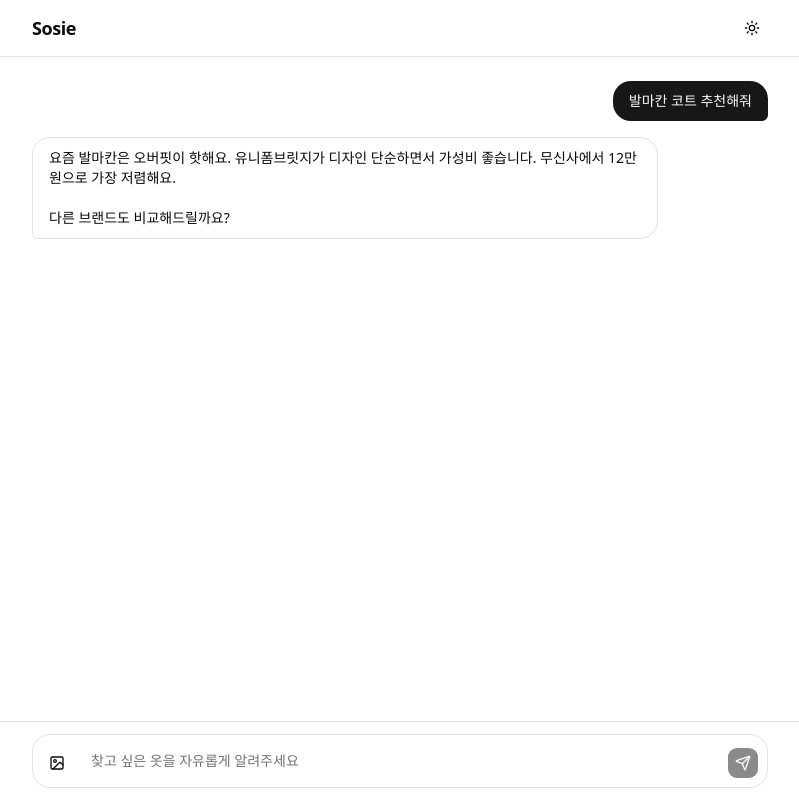
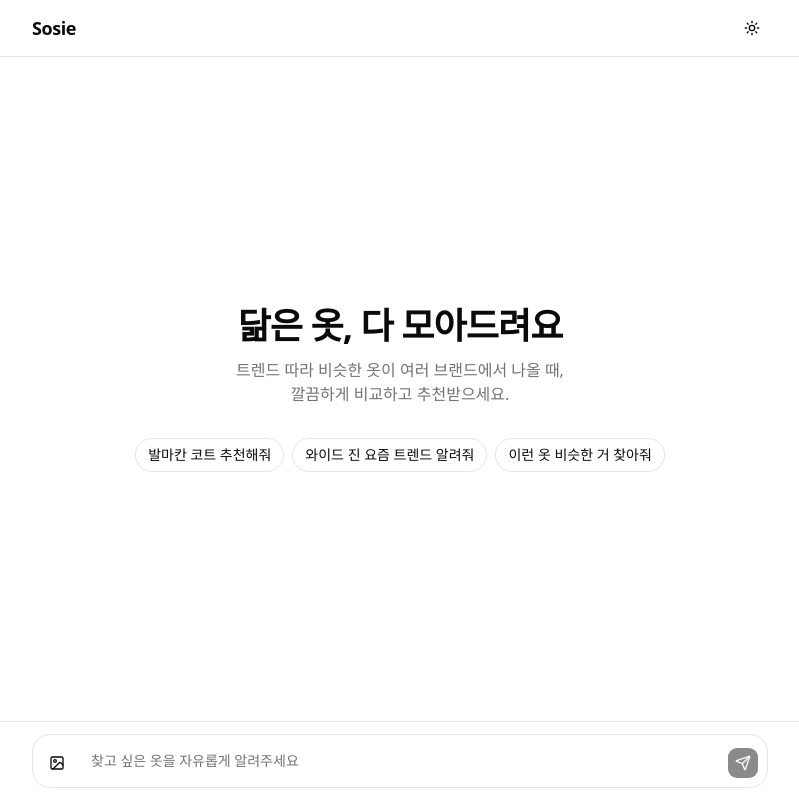
Before and after one commit to Mirrer1/sosie, a Next.js app: page / in a window 1280 px wide. Shown: the whole page, without its empty margins (240-1039 px from the left). Built offline with nearby package versions, Linux system fonts and the light colour scheme; a web font is replaced by a local one.

Commit message:
feat: Gemini API 연동

```diff
--- a/package.json
+++ b/package.json
@@ -28,6 +28,8 @@
     "react": "19.2.4",
     "react-dom": "19.2.4",
     "react-hook-form": "^7.78.0",
+    "react-markdown": "^10.1.0",
+    "remark-gfm": "^4.0.1",
     "shadcn": "^4.11.0",
     "sonner": "^2.0.7",
     "tailwind-merge": "^3.6.0",
--- /dev/null
+++ b/src/app/_components/ChatRoot.tsx
@@ -0,0 +1,58 @@
+'use client'
+
+import { useChat } from '@ai-sdk/react'
+import { useEffect, useRef, useState } from 'react'
+
+import ChatComposer from '@/components/ChatComposer'
+import ChatMessage from '@/components/ChatMessage'
+import ChatWelcome from '@/components/ChatWelcome'
+
+const ChatRoot = () => {
+  const { messages, sendMessage, status } = useChat()
+  const [input, setInput] = useState('')
+  const messagesEndRef = useRef<HTMLDivElement>(null)
+
+  const isLoading = status === 'streaming' || status === 'submitted'
+
+  const handleSubmit = () => {
+    if (!input.trim() || isLoading) return
+    sendMessage({ text: input })
+    setInput('')
+  }
+
+  useEffect(() => {
+    messagesEndRef.current?.scrollIntoView({ behavior: 'instant', block: 'end' })
+  }, [messages])
+
+  return (
+    <main className="flex min-h-0 flex-1 flex-col">
+      <div className="flex min-h-0 flex-1 flex-col overflow-auto">
+        {messages.length === 0 ? (
+          <ChatWelcome />
+        ) : (
+          <div className="mx-auto w-full max-w-3xl space-y-4 px-4 pt-6 pb-10">
+            {messages.map((msg) => (
+              <ChatMessage
+                key={msg.id}
+                role={msg.role === 'assistant' ? 'assistant' : 'user'}
+                content={msg.parts
+                  .filter((p) => p.type === 'text')
+                  .map((p) => p.text)
+                  .join('')}
+              />
+            ))}
+            <div ref={messagesEndRef} />
+          </div>
+        )}
+      </div>
+      <ChatComposer
+        value={input}
+        onChange={setInput}
+        onSubmit={handleSubmit}
+        disabled={isLoading}
+      />
+    </main>
+  )
+}
+
+export default ChatRoot
--- /dev/null
+++ b/src/app/api/chat/route.ts
@@ -0,0 +1,18 @@
+import { google } from '@ai-sdk/google'
+import { type UIMessage, convertToModelMessages, streamText } from 'ai'
+
+export const maxDuration = 30
+
+export const POST = async (req: Request) => {
+  const { messages }: { messages: UIMessage[] } = await req.json()
+
+  const modelMessages = await convertToModelMessages(messages)
+
+  const result = streamText({
+    model: google('gemini-2.5-flash-lite'),
+    system: '당신은 Sosie라는 패션 쇼핑 AI 도우미입니다. 친근하고 간결하게 한국어로 답변하세요.',
+    messages: modelMessages,
+  })
+
+  return result.toUIMessageStreamResponse()
+}
--- a/src/app/layout.tsx
+++ b/src/app/layout.tsx
@@ -21,7 +21,7 @@ export const metadata: Metadata = {
 const RootLayout = ({ children }: { children: React.ReactNode }) => {
   return (
     <html lang="ko" className={`${geistMono.variable} h-full antialiased`} suppressHydrationWarning>
-      <body className="flex min-h-full flex-col">
+      <body className="flex h-full flex-col overflow-hidden">
         <ThemeProvider attribute="class" defaultTheme="system" enableSystem>
           <TooltipProvider>{children}</TooltipProvider>
           <Toaster />
--- a/src/app/page.tsx
+++ b/src/app/page.tsx
@@ -1,35 +1,11 @@
-import ChatComposer from '@/components/ChatComposer'
-import ChatMessage from '@/components/ChatMessage'
+import ChatRoot from '@/app/_components/ChatRoot'
 import Header from '@/components/Header'
-
-const MOCK_MESSAGES = [
-  {
-    id: '1',
-    role: 'user' as const,
-    content: '발마칸 코트 추천해줘',
-  },
-  {
-    id: '2',
-    role: 'assistant' as const,
-    content:
-      '요즘 발마칸은 오버핏이 핫해요. 유니폼브릿지가 디자인 단순하면서 가성비 좋습니다. 무신사에서 12만원으로 가장 저렴해요.\n\n다른 브랜드도 비교해드릴까요?',
-  },
-]
 
 const Home = () => {
   return (
     <>
       <Header />
-      <main className="flex flex-1 flex-col">
-        <div className="flex flex-1 flex-col overflow-auto">
-          <div className="mx-auto w-full max-w-3xl space-y-4 px-4 py-6">
-            {MOCK_MESSAGES.map((msg) => (
-              <ChatMessage key={msg.id} role={msg.role} content={msg.content} />
-            ))}
-          </div>
-        </div>
-        <ChatComposer />
-      </main>
+      <ChatRoot />
     </>
   )
 }
--- a/src/components/ChatComposer.tsx
+++ b/src/components/ChatComposer.tsx
@@ -1,23 +1,23 @@
 'use client'
 
 import { ImageIcon, SendIcon } from 'lucide-react'
-import { type KeyboardEvent, useState } from 'react'
+import { type KeyboardEvent } from 'react'
 
 import { Button } from '@/components/ui/button'
 import { Textarea } from '@/components/ui/textarea'
 
-const ChatComposer = () => {
-  const [value, setValue] = useState('')
+type ChatComposerProps = {
+  value: string
+  onChange: (value: string) => void
+  onSubmit: () => void
+  disabled?: boolean
+}
 
-  const handleSend = () => {
-    if (!value.trim()) return
-    setValue('')
-  }
-
+const ChatComposer = ({ value, onChange, onSubmit, disabled = false }: ChatComposerProps) => {
   const handleKeyDown = (e: KeyboardEvent<HTMLTextAreaElement>) => {
     if (e.key === 'Enter' && !e.shiftKey && !e.ctrlKey) {
       e.preventDefault()
-      handleSend()
+      onSubmit()
     }
   }
 
@@ -30,18 +30,19 @@ const ChatComposer = () => {
           </Button>
           <Textarea
             value={value}
-            onChange={(e) => setValue(e.target.value)}
+            onChange={(e) => onChange(e.target.value)}
             onKeyDown={handleKeyDown}
             placeholder="찾고 싶은 옷을 자유롭게 알려주세요"
             className="min-h-0 flex-1 resize-none border-0 bg-transparent shadow-none focus-visible:ring-0"
             rows={1}
+            disabled={disabled}
           />
           <Button
             size="icon"
             className="shrink-0"
             aria-label="보내기"
-            onClick={handleSend}
-            disabled={!value.trim()}
+            onClick={onSubmit}
+            disabled={disabled || !value.trim()}
           >
             <SendIcon className="h-4 w-4" />
           </Button>
--- a/src/components/ChatMessage.tsx
+++ b/src/components/ChatMessage.tsx
@@ -1,8 +1,29 @@
+import ReactMarkdown, { type Components } from 'react-markdown'
+import remarkGfm from 'remark-gfm'
+
 import { cn } from '@/lib/utils'
 
 type ChatMessageProps = {
   role: 'user' | 'assistant'
   content: string
+}
+
+const MARKDOWN_COMPONENTS: Components = {
+  p: ({ children }) => <p className="leading-relaxed [&:not(:first-child)]:mt-3">{children}</p>,
+  ul: ({ children }) => <ul className="my-2 list-disc space-y-1 pl-5">{children}</ul>,
+  ol: ({ children }) => <ol className="my-2 list-decimal space-y-1 pl-5">{children}</ol>,
+  li: ({ children }) => <li className="leading-relaxed">{children}</li>,
+  strong: ({ children }) => <strong className="font-semibold">{children}</strong>,
+  em: ({ children }) => <em className="italic">{children}</em>,
+  code: ({ children }) => <code className="bg-muted rounded px-1 py-0.5 text-xs">{children}</code>,
+  a: ({ children, href }) => (
+    <a href={href} target="_blank" rel="noopener noreferrer" className="underline">
+      {children}
+    </a>
+  ),
+  h1: ({ children }) => <h3 className="mt-3 mb-2 text-base font-semibold">{children}</h3>,
+  h2: ({ children }) => <h3 className="mt-3 mb-2 text-base font-semibold">{children}</h3>,
+  h3: ({ children }) => <h3 className="mt-3 mb-2 text-sm font-semibold">{children}</h3>,
 }
 
 const ChatMessage = ({ role, content }: ChatMessageProps) => {
@@ -12,13 +33,19 @@ const ChatMessage = ({ role, content }: ChatMessageProps) => {
     <div className={cn('flex w-full', isUser ? 'justify-end' : 'justify-start')}>
       <div
         className={cn(
-          'max-w-[85%] rounded-2xl px-4 py-2.5 text-sm whitespace-pre-wrap',
+          'max-w-[85%] rounded-2xl px-4 py-2.5 text-sm',
           isUser
-            ? 'bg-primary text-primary-foreground rounded-br-sm'
+            ? 'bg-primary text-primary-foreground rounded-br-sm whitespace-pre-wrap'
             : 'bg-card text-card-foreground rounded-bl-sm border',
         )}
       >
-        {content}
+        {isUser ? (
+          content
+        ) : (
+          <ReactMarkdown remarkPlugins={[remarkGfm]} components={MARKDOWN_COMPONENTS}>
+            {content}
+          </ReactMarkdown>
+        )}
       </div>
     </div>
   )
```
Also changed, not shown: 1 other file (tests, documents, lock files or other folders).
